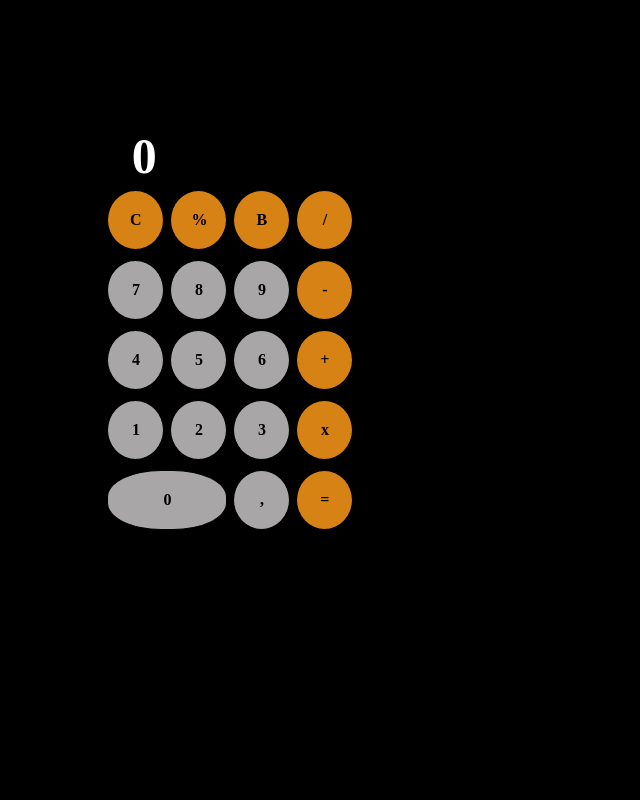
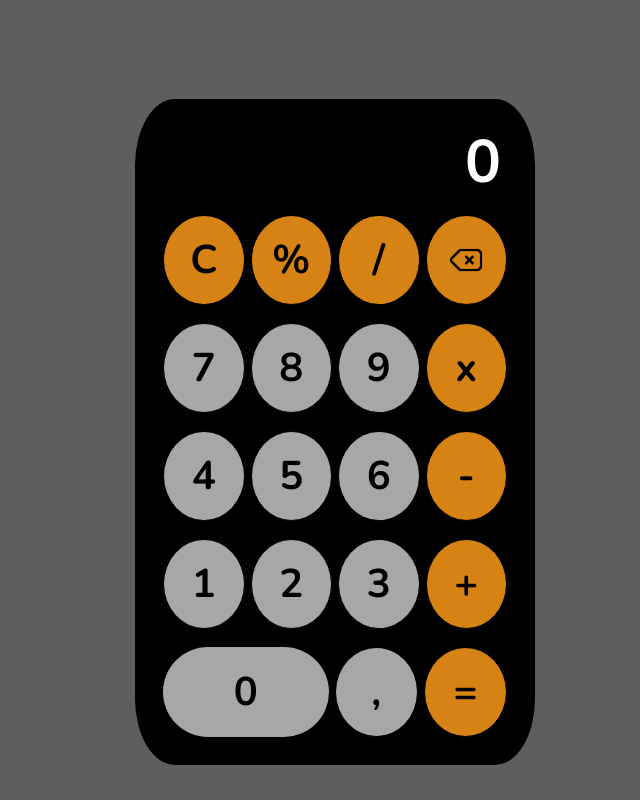
Before and after one commit to gmmanssur/Calculator-IOS, a plain HTML site: page View/index.html in a window 1280 px wide. Shown: the whole page, without its empty margins (377-1017 px from the left). Drawn offline with nearby package versions, Linux system fonts and the light colour scheme.

Commit message:
V2: finalização HTML e CSS

```diff
--- a/Styles/style.css
+++ b/Styles/style.css
@@ -1,78 +1,86 @@
 *{
+    box-sizing: border-box;
+    margin: 0;
+    padding: 0;
+    font-weight: bold;
+    font-family: "Nunito", sans-serif;
+}
+
+html{
+    background-color: rgb(95, 93, 93);
+    height: 100%;
+}
+
+body {
+    display: flex;
+    justify-content: initial;
     align-items: center;
-    text-align: center;
-    background-color: black;
-    font-weight: bold;
+    height: 100vh;
 }
 
 .main{
-    width: 35%;
-    margin: 10%;
-    margin-left: 35%;
-    border: 1px solid;
-    align-items: center;
-    text-align: center;
     border-radius: 5%;
+    margin-left: 40%;
+    margin-top: 5%;
+}
+
+.calculator {
+    width: 400px;
+    border: 0.5px solid;
+    padding: 18px;
+    border-radius: 10%;
+    background-color: black;
+    box-sizing: border-box;
 }
 
 .display {
-    color: white;
-}
-
-.screen{
-    align-items: end;
-    text-align: end;
-    padding-right: 360px;
-    margin: 0px;
-    font-size: 50px;
+    color: rgb(255, 255, 255);
+    margin-top: 3px;
+    margin-right: 15px;
+    margin-bottom: 3px;
+    text-align: right;
+    font-size: 60px;
+    justify-content: end;
 }
 
 .row {
     display: flex;
-    align-items: center;
-    text-align: center;
-    height: 10px;
-    padding: 30px;
-}
-
-.number{
-    background-color: rgb(168, 166, 166);
-    border: 0.5px solid;
-    border-radius: 100%;
-    padding: 20px;
-    margin: 3px;
-    cursor: pointer;
-    width: 15px;
+    padding: 6px;
+    justify-content: space-around;
 }
 
 .numberZero{
+    width: 200px;
+    border-radius: 60px 60px 60px 60px;
+    cursor: pointer;
+    background-color: rgb(168, 166, 166);
+    justify-content: center;
+    font-size: 40px;
+    height: 90px;
+}
+
+.number, .operation {
+    display: flex;
+    justify-content: center;
+    align-items: center;
     background-color: rgb(168, 166, 166);
     border: 0.5px solid;
-    border-radius: 45%;
-    padding: 20px;
-    margin: 3px;
-    width: 78px;
+    border-radius: 50%;
     cursor: pointer;
+    height: 90px;
+    width: 100px;
+    font-size: 40px;
 }
 
 .operation{
     background-color: rgb(214, 130, 20);
-    border-radius: 5%;
-    border: 0.5px solid;
-    border-radius: 100%;
-    padding: 20px;
-    cursor: pointer;
-    margin: 3px;
-    width: 15px;
 }
 
-.operationClear{
-    background-color: rgb(214, 130, 20);
-    border-radius: 5%;
-    border: 0.5px solid;
-    border-radius: 100%;
-    padding: 20px;
-    cursor: pointer;
+.calculator div {
+    display: flex;
+    align-items: center;
+}
+
+.row div {
     margin: 3px;
-    width: 15px;
 }
--- a/View/index.html
+++ b/View/index.html
@@ -3,39 +3,41 @@
 <head>
     <meta charset="UTF-8">
     <meta name="viewport" content="width=device-width, initial-scale=1.0">
+    <link rel="preconnect" href="https://fonts.googleapis.com">
+    <link rel="preconnect" href="https://fonts.gstatic.com" crossorigin>
+    <link href="https://fonts.googleapis.com/css2?family=Nunito:ital,wght@0,200..1000;1,200..1000&display=swap" rel="stylesheet">
     <link rel="stylesheet" type="text/css" href="../Styles/style.css" media="screen" />
     <title>Calculator</title>
 </head>
 <body>
      <div class="main">
+        <div class="calculator">
             <div class="display">
-            <div class="screen">
                 0
             </div>
-        </div>
             <div class="row">
-            <div id="btn-clear" class="operationClear" title="Clear All">C</div>
-            <div id="btn-percentage" class="operationClear" title="Pencentage">%</div>
-            <div id="btn-backspace" class="operationClear" title="Backspace">B</div>
-            <div id="btn-divide" class="operationClear" title="divide">/</div>
+                <div id="btn-clear" class="operation" title="Clear All">C</div>
+                <div id="btn-Percentage" class="operation" title="Percentage">%</div>
+                <div id="btn-divide" class="operation" title="Divide">/</div>
+                <div id="btn-Backspace" class="operation" title="Backspace"><img src="../Images/delete.png" alt="Bacspace" width="40px" height="40px"/></div>
             </div>
             <div class="row">
                 <div id="btn-7" class="number" title="Seven">7</div>
-            <div id="btn-7" class="number" title="Eight">8</div>
+                <div id="btn-8" class="number" title="Eight">8</div>
                 <div id="btn-9" class="number" title="Nine">9</div>
-            <div id="btn-minus" class="operation">-</div>
+                <div id="btn-times" class="operation">x</div>
             </div>
             <div class="row">
                 <div id="btn-4" class="number" title="Four">4</div>
                 <div id="btn-5" class="number" title="Five">5</div>
                 <div id="btn-6" class="number" title="Six">6</div>
-            <div id="btn-plus" class="operation">+</div>
+                <div id="btn-minus" class="operation">-</div>
             </div>
             <div class="row">
                 <div id="btn-1" class="number" title="">1</div>
                 <div id="btn-2" class="number" title="">2</div>
                 <div id="btn-3" class="number" title="">3</div>
-            <div id="btn-times" class="operation">x</div>
+                <div id="btn-plus" class="operation">+</div>
             </div>
             <div class="row">
                 <div id="btn-0" class="numberZero">0</div>
@@ -43,6 +45,7 @@
                 <div id="btn-equals" class="operation">=</div>
             </div>
         </div>
+     </div>
 
     <script src="../Scripts/index.js"></script>
 </body>
```
Also changed, not shown: Images/delete.png (added), Images/icons-multiply.png (added). Lines whose indentation alone changed are shown as unchanged.
